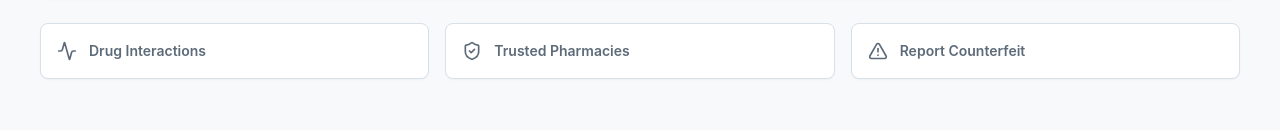
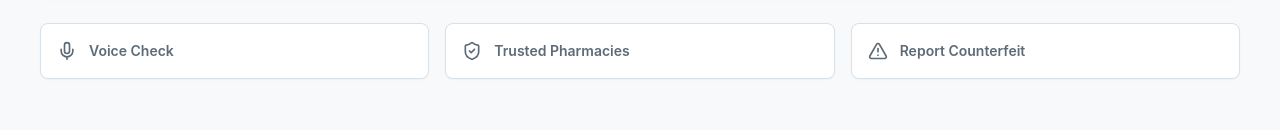
Before and after one commit to Rohit-998/PS1_gdgNagpur_RootsReimagined, a Next.js app: page /dashboard/consumer in a window 1280 px wide. Shown: the part 555-685 px from the top of the page. Built offline with nearby package versions, Linux system fonts and the light colour scheme; no server answers; sample sign-in values are in the browser's storage; a web font is replaced by a local one.

Commit message:
feat: add role-based dashboard with consumer, company, and pharmacy views

```diff
--- a/src/app/dashboard/consumer/page.js
+++ b/src/app/dashboard/consumer/page.js
@@ -137,9 +137,9 @@ export default function ConsumerDashboard() {
 
       {/* Quick Links */}
       <div className={styles.quickLinks}>
-        <Link href="/interactions" className={styles.quickCard}>
-          <Activity size={20} />
-          <span>Drug Interactions</span>
+        <Link href="/voice" className={styles.quickCard}>
+          <Mic size={20} />
+          <span>Voice Check</span>
         </Link>
         <Link href="/pharmacies" className={styles.quickCard}>
           <ShieldCheck size={20} />
```
